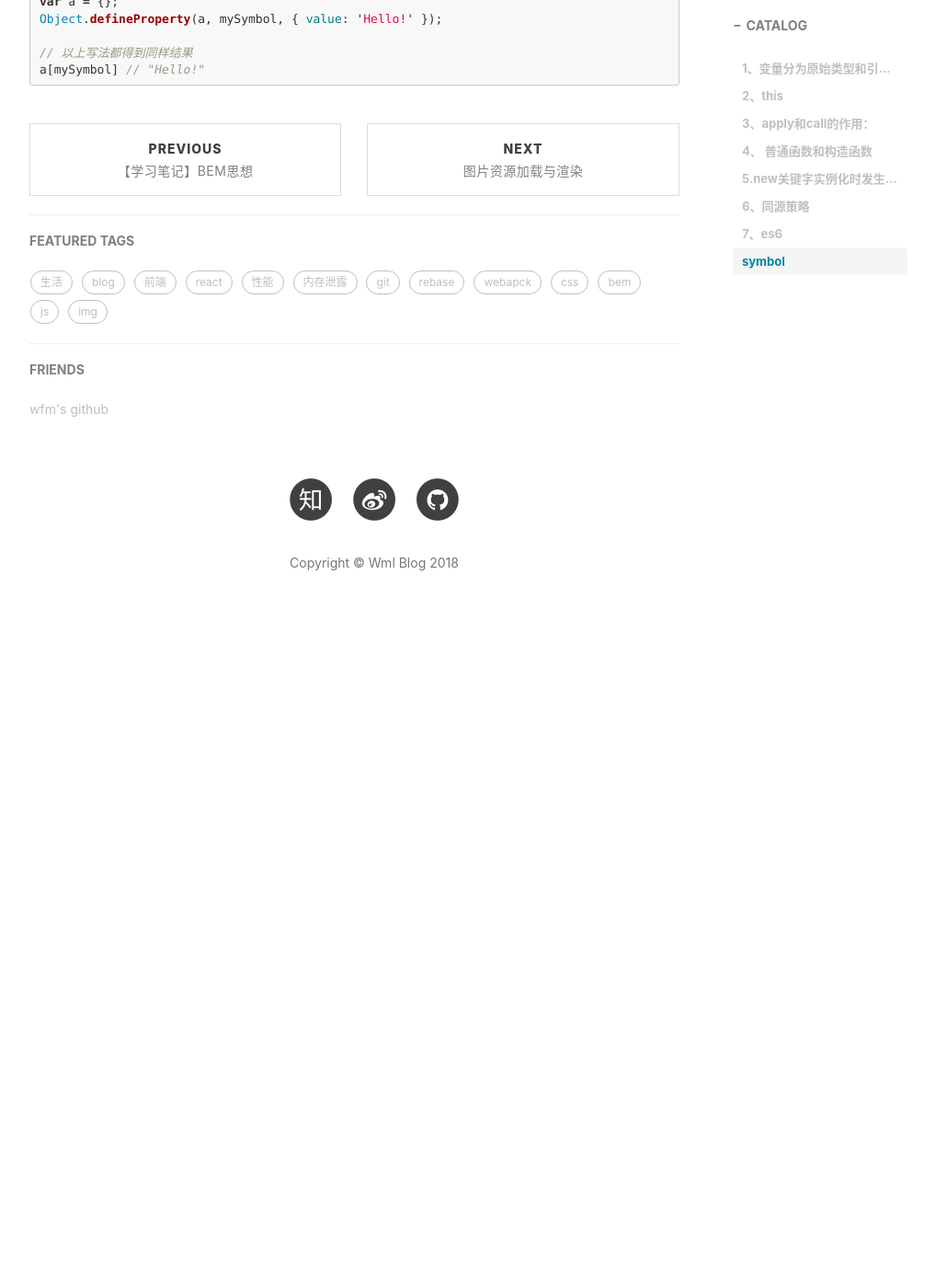
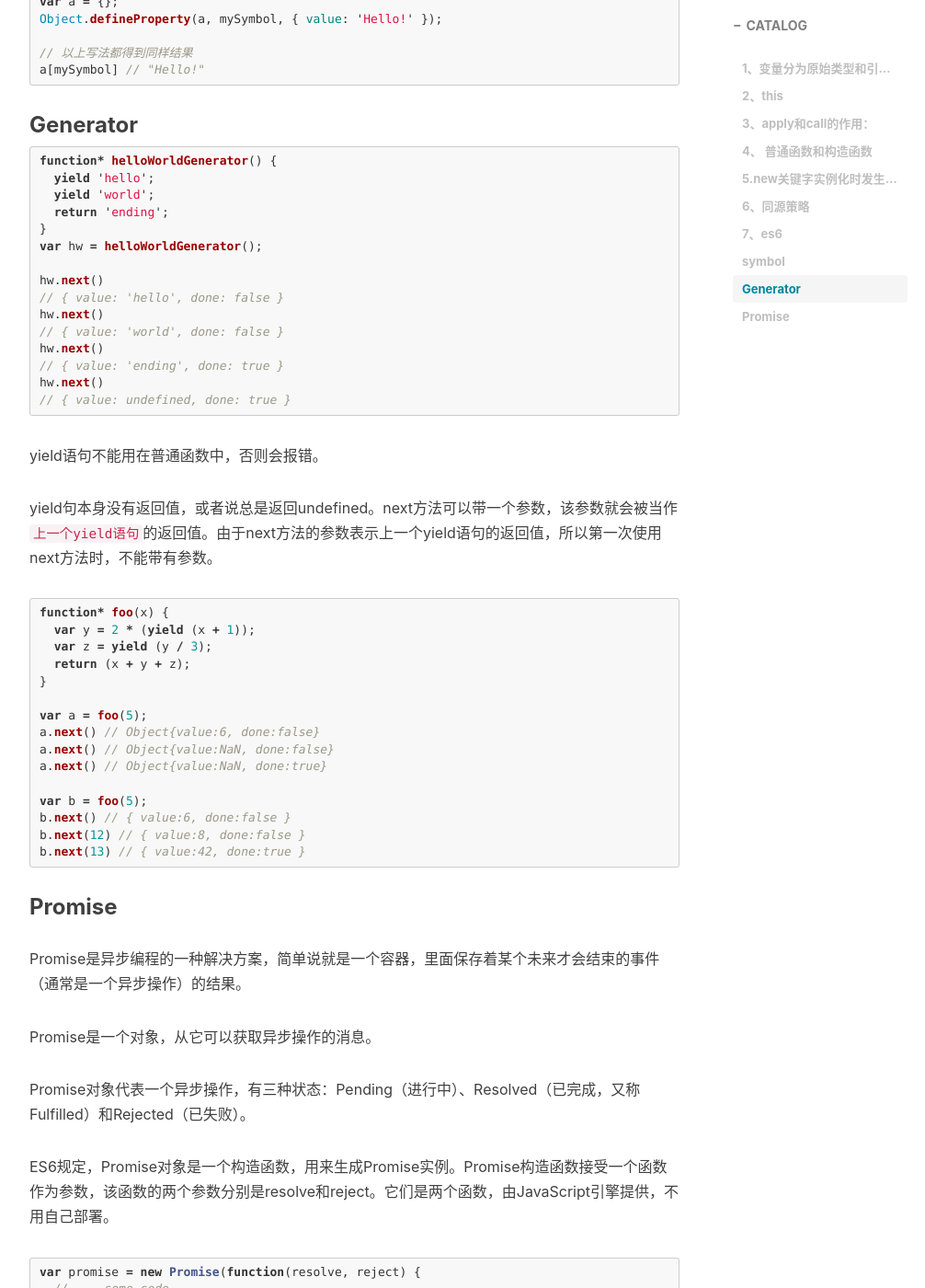
Before and after one commit to wumeilian/wumeilian.github.io, a Jekyll site: the page built from _posts/2018-10-17-es-tip.md, in a window 1280 px wide and 1400 px high, scrolled down 4782 px. Shown: the whole window at 92% size, without its empty margins (233-1239 px from the left). Built offline with Jekyll 4.4.1, drawn with Linux system fonts in a browser that asks for light colours; nearby versions of some CDN libraries; comment, search, counter and statistics services are not loaded; before the commit the page ends 5471 px from its top, so only the background shows below that; some of the changed text lies outside the part shown.

Commit message:
增加es6tip

````diff
--- a/_posts/2018-10-17-es-tip.md
+++ b/_posts/2018-10-17-es-tip.md
@@ -184,3 +184,160 @@ Object.defineProperty(a, mySymbol, { value: 'Hello!' });
 // 以上写法都得到同样结果
 a[mySymbol] // "Hello!"
 ```
+
+### Generator
+
+```js
+function* helloWorldGenerator() {
+  yield 'hello';
+  yield 'world';
+  return 'ending';
+}
+var hw = helloWorldGenerator();
+
+hw.next()
+// { value: 'hello', done: false }
+hw.next()
+// { value: 'world', done: false }
+hw.next()
+// { value: 'ending', done: true }
+hw.next()
+// { value: undefined, done: true }
+```
+
+yield语句不能用在普通函数中，否则会报错。
+
+yield句本身没有返回值，或者说总是返回undefined。next方法可以带一个参数，该参数就会被当作`上一个yield语句`的返回值。由于next方法的参数表示上一个yield语句的返回值，所以第一次使用next方法时，不能带有参数。
+
+```js
+function* foo(x) {
+  var y = 2 * (yield (x + 1));
+  var z = yield (y / 3);
+  return (x + y + z);
+}
+
+var a = foo(5);
+a.next() // Object{value:6, done:false}
+a.next() // Object{value:NaN, done:false}
+a.next() // Object{value:NaN, done:true}
+
+var b = foo(5);
+b.next() // { value:6, done:false }
+b.next(12) // { value:8, done:false }
+b.next(13) // { value:42, done:true }
+```
+
+### Promise
+
+Promise是异步编程的一种解决方案，简单说就是一个容器，里面保存着某个未来才会结束的事件（通常是一个异步操作）的结果。
+
+Promise是一个对象，从它可以获取异步操作的消息。
+
+Promise对象代表一个异步操作，有三种状态：Pending（进行中）、Resolved（已完成，又称Fulfilled）和Rejected（已失败）。
+
+ES6规定，Promise对象是一个构造函数，用来生成Promise实例。Promise构造函数接受一个函数作为参数，该函数的两个参数分别是resolve和reject。它们是两个函数，由JavaScript引擎提供，不用自己部署。
+
+```js
+var promise = new Promise(function(resolve, reject) {
+  // ... some code
+  if (/* 异步操作成功 */){
+    resolve(value);
+  } else {
+    reject(error);
+  }
+});
+```
+
+Promise实例生成后，可以用then方法分别指定Resolved状态和Reject状态的回调函数。then方法可以接受两个回调函数作为参数，第一个回调函数是Promise对象的状态变为Resolved时调用，第二个回调函数（可选的）是Promise对象的状态变为Reject时调用，这两个函数都接受Promise对象传出的值作为参数。
+
+```js
+promise.then(function(value) {
+  // success
+}, function(error) {
+  // failure
+});
+```
+
+Promise新建后就会立即执行。
+
+```js
+let promise = new Promise(function(resolve, reject) {
+  console.log('Promise');
+  resolve();
+});
+promise.then(function() {
+  console.log('Resolved.');
+});
+console.log('Hi!');
+
+// Promise
+// Hi!
+// Resolved
+```
+
+`Promise.prototype.then()`作用是为Promise实例添加状态改变时的回调函数。then方法返回的是一个新的Promise实例（注意，不是原来那个Promise实例）。因此可以采用链式写法，即then方法后面再调用另一个then方法。
+
+```js
+getJSON("/posts.json").then(function(json) {
+  return json.post;
+}).then(function(post) {
+  // ...
+});
+```
+
+`Promise.prototype.catch()`，方法是.then(null, rejection)的别名，用于指定发生错误时的回调函数。Promise对象的错误具有“冒泡”性质，会一直向后传递，直到被捕获为止。也就是说，错误总是会被下一个catch语句捕获。一般来说，不要在then方法里面定义Reject状态的回调函数（即then的第二个参数），总是使用catch方法。
+
+```js
+// bad
+promise
+  .then(function(data) {
+    // success
+  }, function(err) {
+    // error
+  });
+
+// good
+promise
+  .then(function(data) { //cb
+    // success
+  })
+  .catch(function(err) {
+    // error
+  });
+  ```
+
+  `Promise.all`方法用于将多个Promise实例，包装成一个新的Promise实例。
+
+  只有p1、p2、p3的状态都变成fulfilled，p的状态才会变成fulfilled，此时p1、p2、p3的返回值组成一个数组，传递给p的回调函数。
+
+  只要p1、p2、p3之中有一个被rejected，p的状态就变成rejected。此时第一个被reject的实例的返回值，会传递给p的回调函数。
+
+  `var p = Promise.all([p1, p2, p3]);`
+
+  `Promise.race`方法同样是将多个Promise实例，包装成一个新的Promise实例。
+
+  只要p1、p2、p3之中有一个实例率先改变状态，p的状态就跟着改变。那个率先改变的Promise实例的返回值，就传递给p的回调函数。
+
+ `var p = Promise.race([p1,p2,p3]);`
+
+`Promise.resolve`方法，立即resolve的Promise对象，是在本轮“事件循环”（event loop）的结束时，而不是在下一轮“事件循环”的开始时。
+
+```js
+setTimeout(function () {
+  console.log('three');
+}, 0);
+
+Promise.resolve().then(function () {
+  console.log('two');
+});
+
+console.log('one');
+
+// one
+// two
+// three
+```
+
+上面代码中，setTimeout(fn, 0)在下一轮“事件循环”开始时执行，Promise.resolve()在本轮“事件循环”结束时执行，console.log(’one‘)则是立即执行，因此最先输出。
+
+`Promise.reject(reason)`方法也会返回一个新的Promise实例，该实例的状态为rejected。它的参数用法与Promise.resolve方法完全一致。
````
